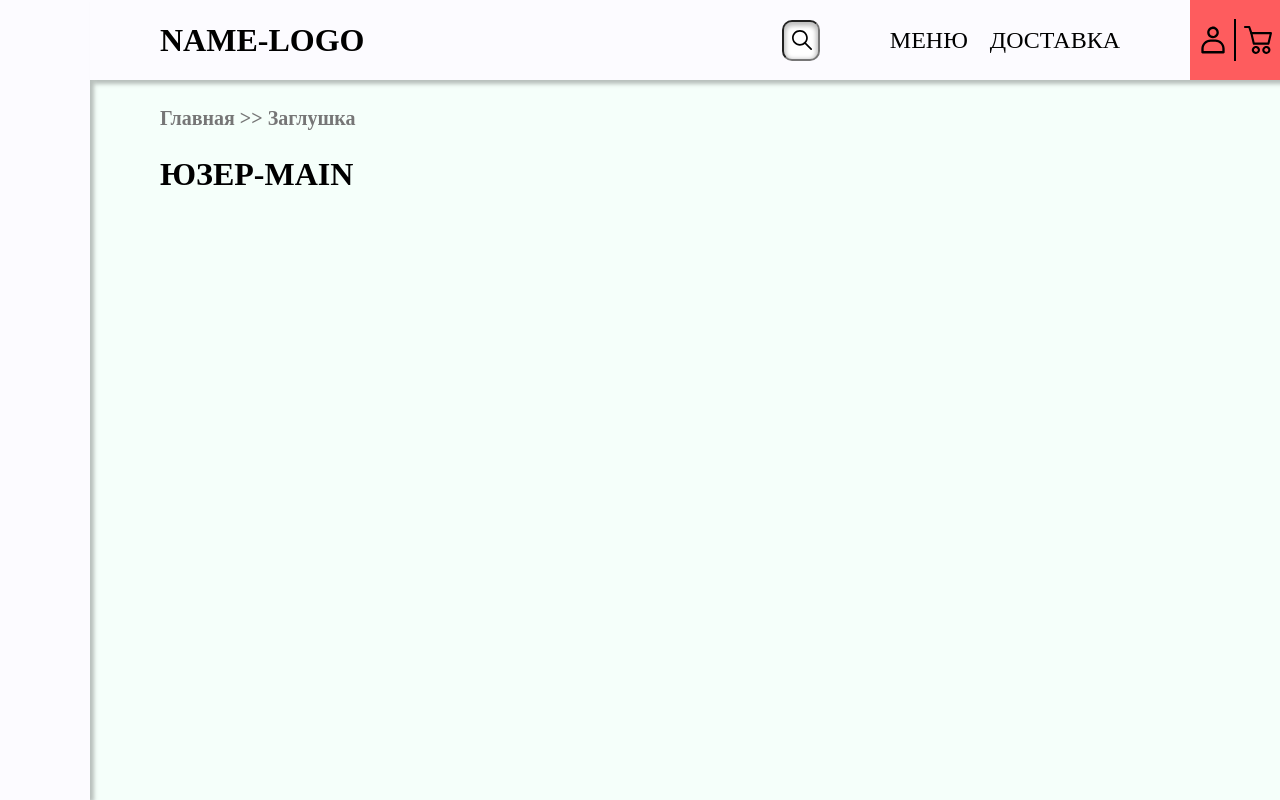
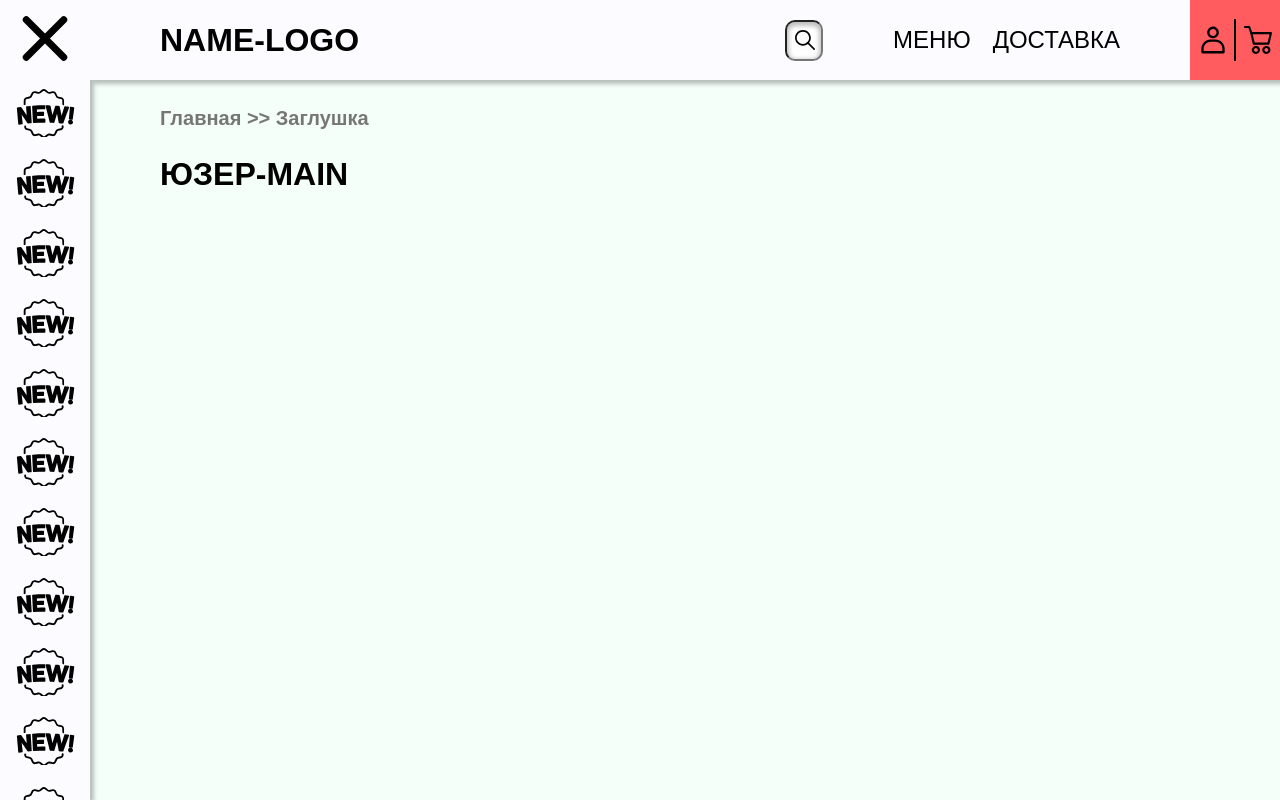
Before and after one commit to lgkcc/market, a React (Create React App) app: page / in a window 1280 px wide. Built offline with nearby package versions, Linux system fonts and the light colour scheme.

Commit message:
update user-layout(left-side)

```diff
--- a/public/index.html
+++ b/public/index.html
@@ -3,6 +3,9 @@
   <head>
     <meta charset="utf-8" />
     <meta name="viewport" content="width=device-width, initial-scale=1" />
+    <link rel="preconnect" href="https://fonts.googleapis.com">
+    <link rel="preconnect" href="https://fonts.gstatic.com" crossorigin>
+    <link href="https://fonts.googleapis.com/css2?family=Open+Sans:wght@300;400;500;600;700&display=swap" rel="stylesheet">
     <meta name="theme-color" content="#000000" />
     <meta
       name="description"
--- a/src/components/LeftSideBar/LeftSideBar.styles.ts
+++ b/src/components/LeftSideBar/LeftSideBar.styles.ts
@@ -1,11 +1,75 @@
 import styled from "styled-components";
 
-export const LeftSideBarWrapper = styled.div`
+export const LeftSideBarWrapper = styled.div<{ isOpen: boolean }>`
   width: 90px;
-  height: 100vh;
+  height: ${props => props.isOpen ? "80px" : "100vh"};
+  box-shadow: ${props => props.isOpen ? "2px 2px 4px 2px #00000040" : "2px 0 4px 2px #00000040"};
+  overflow: hidden;
   position: fixed;
   background-color: #FCFBFF;
   top: 0;
   left: 0;
-  box-shadow: 2px 0 4px 2px #00000040;
+  transition: 1s;
 `
+export const LeftSideBarInner = styled.div`
+  display: flex;
+  flex-wrap: wrap;
+  justify-content: center;
+`
+export const ImageWrapper = styled.div`
+  width: 100%;
+  text-align: center;
+  cursor: pointer;
+  padding: 1.55vh 0;
+
+  &:hover {
+    background: rgba(255, 0, 0, 0.63);
+  }
+`
+export const Image = styled.img`
+  transform: scale(1.2);
+
+`
+export const BurgerMenu = styled.div`
+  width: 60px;
+  height: 45px;
+  position: relative;
+  transition-duration: 1s;
+  margin: 35px auto 0 auto;
+  cursor: pointer;
+`
+export const BurgerMenuInner = styled.span<{ isOpen: boolean }>`
+  height: 7px;
+  width: 60px;
+  background-color: ${props => props.isOpen ? "rgb(0,0,0)" : "transparent"};
+  border-radius: 20px;
+  position: absolute;
+  transition-duration: ${props => props.isOpen ? ".25s" : ".1s"};
+  transition-delay: .25s;
+  &:before{
+    left: 0;
+    position: absolute;
+    top: ${props => props.isOpen ? "-15px" : "0"};
+    height: 7px;
+    width: 60px;
+    background-color: rgb(0,0,0);
+    content: "";
+    border-radius: 20px;
+    transition-duration: .25s;
+    transition: ${props => props.isOpen ? "transform .25s, top .25s .25s" : "top .25s, transform .25s .25s"};
+    transform: ${props => props.isOpen ? "" : "rotateZ(-45deg)"};
+  }
+  &:after{
+    left: 0;
+    position: absolute;
+    top: ${props => props.isOpen ? "15px" : "0"};
+    height: 7px;
+    width: 60px;
+    background-color: rgb(0,0,0);
+    content: "";
+    border-radius: 20px;
+    transition-duration: .25s;
+    transition: ${props => props.isOpen ? "transform .25s, top .25s .25s" : "top 0.4s, transform .25s .25s"};
+    transform: ${props => props.isOpen ? "" : "rotateZ(45deg)"};
+  }
+`
--- a/src/components/LeftSideBar/LeftSideBar.tsx
+++ b/src/components/LeftSideBar/LeftSideBar.tsx
@@ -1,10 +1,54 @@
-import React from 'react';
-import {LeftSideBarWrapper} from "./LeftSideBar.styles";
+import React, {useState} from 'react';
+import {LeftSideBarWrapper, LeftSideBarInner, Image, ImageWrapper, BurgerMenu, BurgerMenuInner} from "./LeftSideBar.styles";
+import newSvg from '../../assets/new.svg'
+
 
 const LeftSideBar = () => {
+    const [isOpen, setIsOpen] = useState(false)
     return (
-        <LeftSideBarWrapper>
-
+        <LeftSideBarWrapper isOpen={isOpen}>
+            <LeftSideBarInner>
+                <BurgerMenu onClick={() => setIsOpen(!isOpen)}>
+                    <BurgerMenuInner isOpen={isOpen}>
+                    </BurgerMenuInner>
+                </BurgerMenu>
+                <ImageWrapper>
+                    <Image src={newSvg}/>
+                </ImageWrapper>
+                <ImageWrapper>
+                    <Image src={newSvg}/>
+                </ImageWrapper>
+                <ImageWrapper>
+                    <Image src={newSvg}/>
+                </ImageWrapper>
+                <ImageWrapper>
+                    <Image src={newSvg}/>
+                </ImageWrapper>
+                <ImageWrapper>
+                    <Image src={newSvg}/>
+                </ImageWrapper>
+                <ImageWrapper>
+                    <Image src={newSvg}/>
+                </ImageWrapper>
+                <ImageWrapper>
+                    <Image src={newSvg}/>
+                </ImageWrapper>
+                <ImageWrapper>
+                    <Image src={newSvg}/>
+                </ImageWrapper>
+                <ImageWrapper>
+                    <Image src={newSvg}/>
+                </ImageWrapper>
+                <ImageWrapper>
+                    <Image src={newSvg}/>
+                </ImageWrapper>
+                <ImageWrapper>
+                    <Image src={newSvg}/>
+                </ImageWrapper>
+                <ImageWrapper>
+                    <Image src={newSvg}/>
+                </ImageWrapper>
+            </LeftSideBarInner>
         </LeftSideBarWrapper>
     );
 };
--- a/src/styles/general.ts
+++ b/src/styles/general.ts
@@ -6,6 +6,7 @@ export const GeneralStyles = createGlobalStyle`
     padding: 0;
     margin: 0;
     background: #F5FFFA;
+    font-family: "Open  Sans", sans-serif;
   }
 
   a {
```
Also changed, not shown: src/assets/closeLeftSideBar.svg (added), src/assets/new.svg (added).
